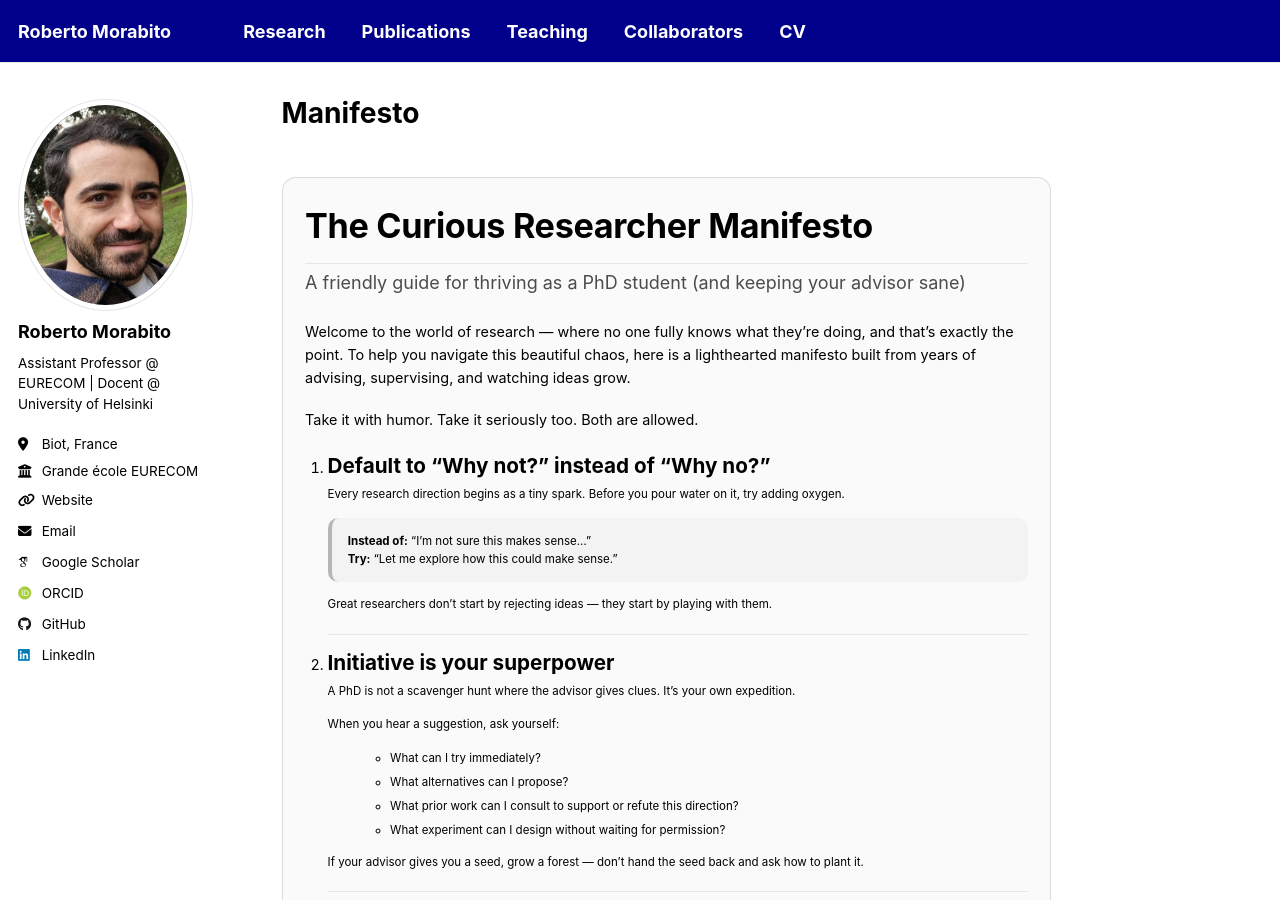
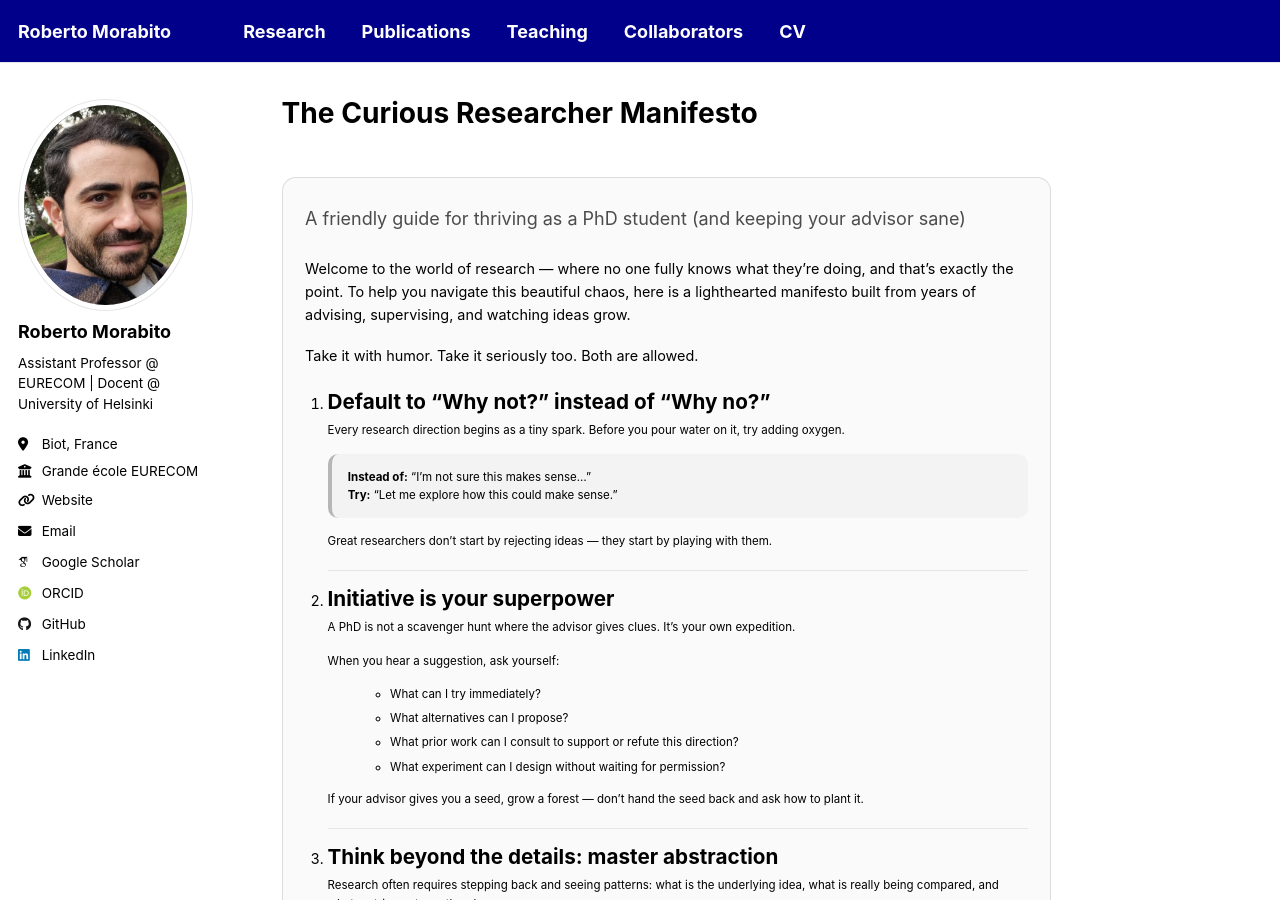
Before and after one commit to robertmora/robertmora.github.io, a Jekyll site: the page built from _pages/manifesto.html, in a window 1280 px wide and 900 px high. Built offline with Jekyll 4.4.1, drawn with Linux system fonts in a browser that asks for light colours; some web fonts are replaced; a script that is not in the unit is left out.

Commit message:
Update manifesto.html

```diff
--- a/_pages/manifesto.html
+++ b/_pages/manifesto.html
@@ -1,12 +1,11 @@
 ---
-title: "Manifesto"
+title: "The Curious Researcher Manifesto"
 permalink: /manifesto/
 author_profile: true
 ---
 
 <section class="manifesto" aria-labelledby="curious-researcher-manifesto">
   <header>
-    <h2 id="curious-researcher-manifesto">The Curious Researcher Manifesto</h2>
     <p class="subtitle">
       A friendly guide for thriving as a PhD student (and keeping your advisor sane)
     </p>
```
